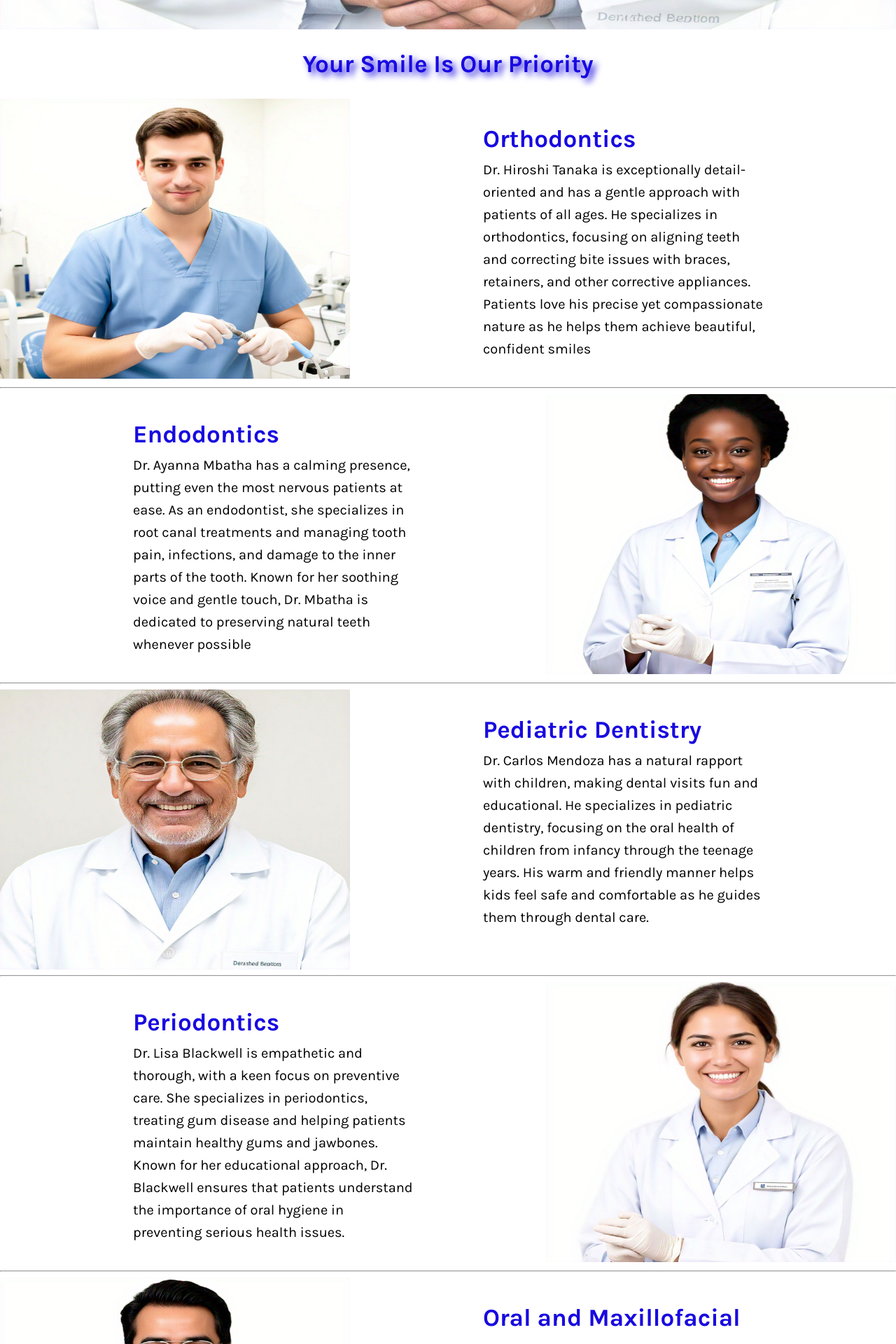
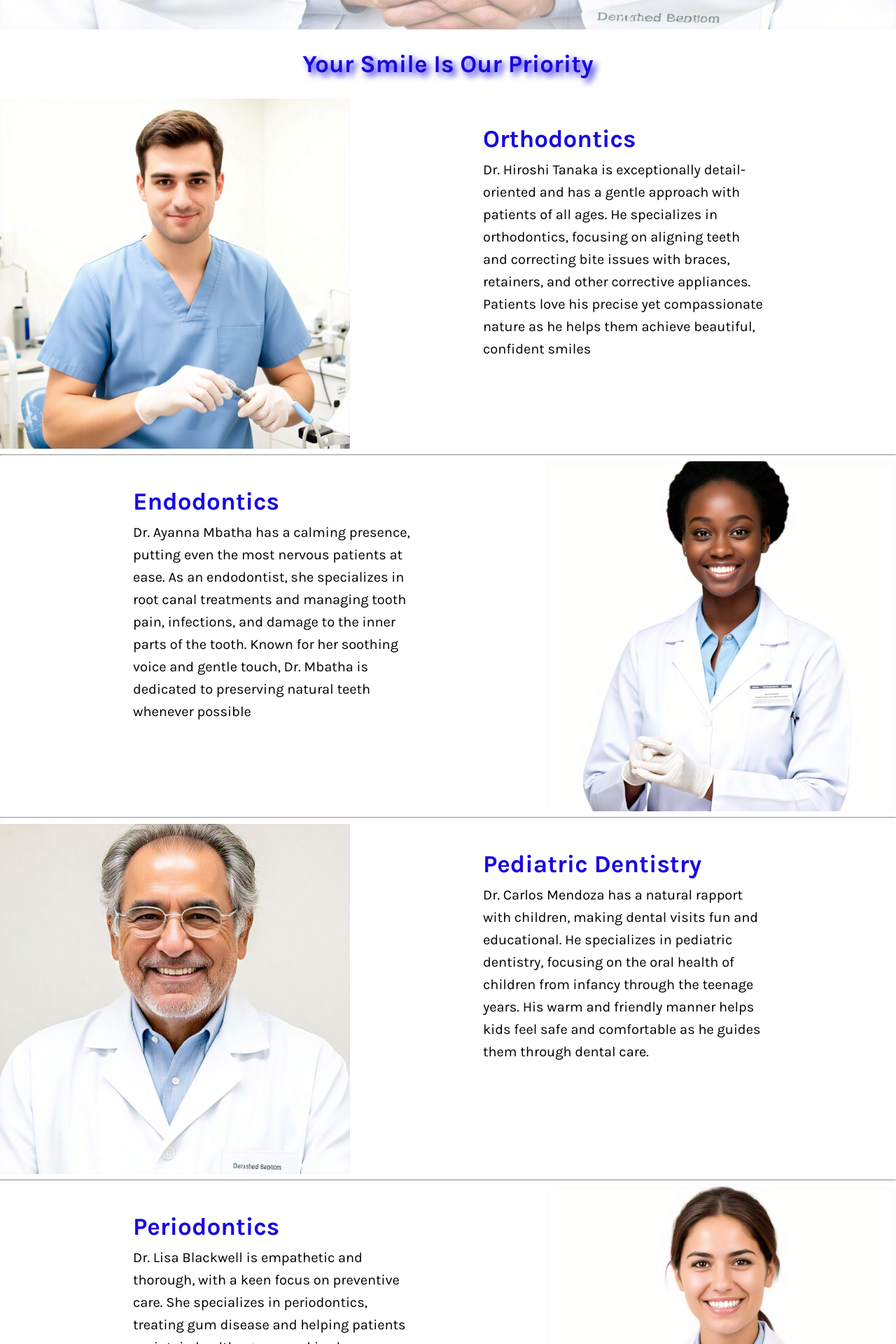
Before and after one commit to NombuK/dentalapp, a React (Vite) app: page /team in a window 1280 px wide. Shown: the part 880-2800 px from the top of the page at 70% size. Built offline with nearby package versions, Linux system fonts and the light colour scheme.

Commit message:
Improved image responsiveness

```diff
--- a/src/components/Home.jsx
+++ b/src/components/Home.jsx
@@ -81,7 +81,7 @@ export default function Home(props) {
         </div>
         <div className="location">
           <p>Location</p>
-          <img src="/images/map.png" alt="map" width={600} />
+          <img src="/images/map.png" alt="map" className="map-img" />
           <br />
           <a href="https://www.google.com/maps/place/10+Park+St,+Bedfordview,+Germiston,+2008,+South+Africa/@-26.17795,28.137023,17z/data=!4m6!3m5!1s0x1e9512201475e261:0x7ed7018224fece80!8m2!3d-26.1779496!4d28.1370228!16s%2Fg%2F11hbnt6ytt?hl=en-US&entry=ttu&g_ep=EgoyMDI0MTAyMS4xIKXMDSoASAFQAw%3D%3D">
             Find On Map
--- a/src/components/Team.jsx
+++ b/src/components/Team.jsx
@@ -26,8 +26,7 @@ export default function Team(props) {
           <img
             src="/images/doc5.jpg"
             alt="doc 5"
-            width={500}
-            height={400}
+            className='teamImage-doc'
           />
           <p>
             <strong>Orthodontics</strong>
@@ -55,8 +54,7 @@ export default function Team(props) {
           <img
             src="/images/doc7.jpg"
             alt="doc 7"
-            width={500}
-            height={400}
+            className='teamImage-doc'
           />
         </div>
         <hr />
@@ -64,8 +62,7 @@ export default function Team(props) {
           <img
             src="/images/doc3.jpg"
             alt="doc 3"
-            width={500}
-            height={400}
+            className='teamImage-doc'
           />
           <p>
             <strong>Pediatric Dentistry</strong>
@@ -92,8 +89,7 @@ export default function Team(props) {
           <img
             src="/images/doc6.jpg"
             alt="doc 6"
-            width={500}
-            height={400}
+            className='teamImage-doc'
           />
         </div>
         <hr />
@@ -101,8 +97,7 @@ export default function Team(props) {
           <img
             src="/images/doc1.jpg"
             alt="doc 1"
-            width={500}
-            height={400}
+            className='teamImage-doc'
           />
           <p>
             <strong>Oral and Maxillofacial Surgery</strong>
--- a/src/components/Testimonials.jsx
+++ b/src/components/Testimonials.jsx
@@ -26,7 +26,7 @@ export default function Testimonials(props) {
             satisfaction. But don't just take our word for it—see what our
             valued patients have to say about their experiences with us.
           </p>
-          <img src="/images/lab1.jpg" alt="" width={400} />
+          <img className="star-img" src="/images/lab1.jpg" alt="" width={400} />
         </div>
       </div>
     );
--- a/src/index.css
+++ b/src/index.css
@@ -226,6 +226,11 @@ button:hover i {
   margin-bottom: 30px;
 }
 
+.map-img{
+  width: 80%;
+  max-width: 600px;
+}
+
 a {
   cursor: pointer;
   text-decoration: none;
@@ -342,6 +347,12 @@ a {
   color: #1809e0;
 }
 
+.teamImage-doc{
+  width: 50%;
+  max-width: 500px;
+  height: auto;
+}
+
 .profession {
   display: flex;
   justify-content: space-around;
@@ -367,6 +378,10 @@ a {
 .reviewStar {
   font-size: 35px;
   color: #ffd700;
+}
+
+.star-img{
+  width: 40%;
 }
 
 .reviewStarContainer {
@@ -632,10 +647,13 @@ a {
   .profession,
   .service p {
     max-width: 100%;
-    font-size: 14px;
+    font-size: 16px;
   }
 
-  .serviceImage,
+ .serviceImage{
+  width: 40%;
+ }
+
   .patientImage {
     max-width: 200px;
     height: auto;
```
